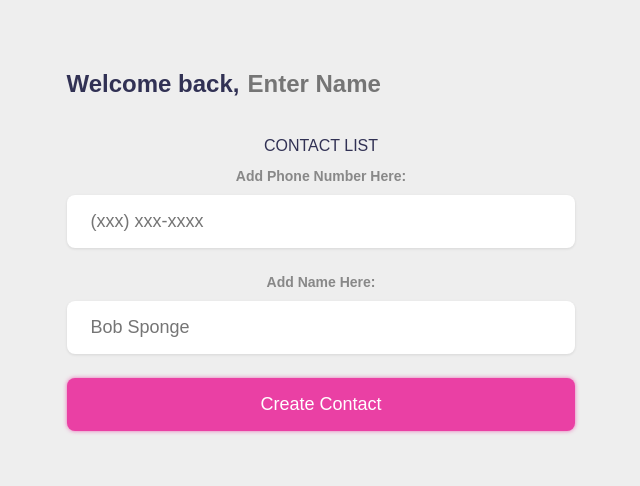
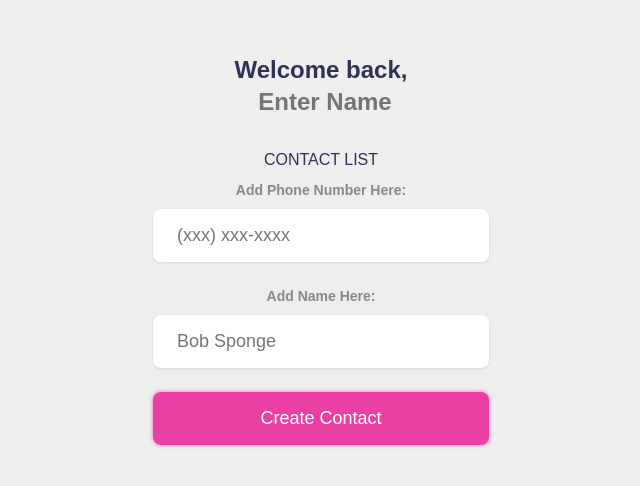
Before and after one commit to SPARTANxABG/project3, a Vue app: page / in a window 1280 px wide. Shown: the part 152-638 px from the top of the page, without its empty margins (319-959 px from the left). Built offline with nearby package versions, Linux system fonts and the light colour scheme.

Commit message:
Added flex-direction and text-align to .greeting .title because it bothered me not having it in the center

```diff
--- a/src/style.css
+++ b/src/style.css
@@ -145,6 +145,7 @@ h4 {
 
 .greeting .title {
 	display: flex;
+	flex-direction: column;
 }
 
 
@@ -160,6 +161,7 @@ h4 {
 	color: var(--dark);
 	font-size: 1.5rem;
 	font-weight: 700;
+	text-align: center;
 }
 
 
```
